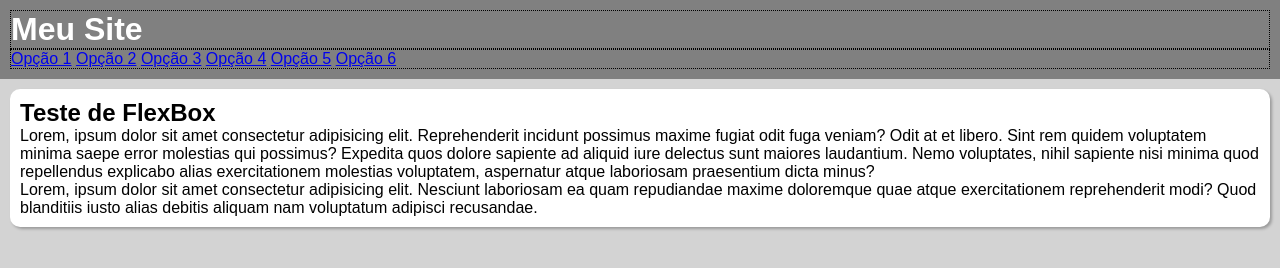
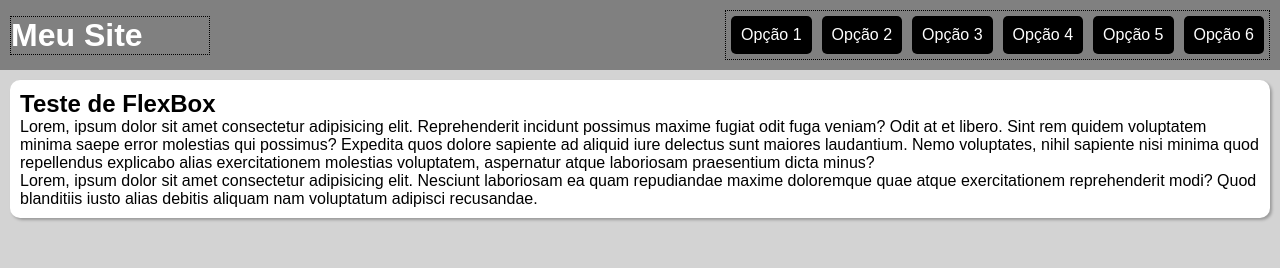
Before and after one commit to 1x-joka/html-css, a plain HTML site: page exercicios/ex027/flex013 - menu flexbox/index.html in a window 1280 px wide. Drawn offline with Linux system fonts and the light colour scheme.

Commit message:
Update style.css

```diff
--- a/exercicios/ex027/flex013 - menu flexbox/style.css
+++ b/exercicios/ex027/flex013 - menu flexbox/style.css
@@ -18,14 +18,42 @@ header {
     background-color: gray;
     color: white;
     padding: 10px;
+
+    /* FlexBox */
+    display: flex; /* Habilitando o FlexBox */
+    flex-flow: row wrap; /* wrap: permite quebrar */
+    justify-content: space-between;
+    align-items: center;
 }
 
 header > h1 {
     border: 1px dotted black;
+    flex: 0 0 200px; /* grow shrink basis */
 }
 
 header > nav {
     border: 1px dotted black;
+
+    /* FlexBox */
+    display: flex;
+    flex-flow: row wrap;
+    justify-content: flex-end; /* Quebra grudando no final do container */
+}
+
+header > nav > a {
+    background-color: black;
+    color: white;
+    padding: 10px;
+    margin: 5px;
+    border-radius: 5px;
+    text-decoration: none;
+    text-align: center;
+}
+
+header > nav > a:hover {
+    background-color: white;
+    color: black;
+    transition: 0.5s;
 }
 
 main {
```
